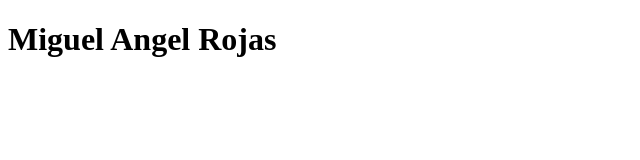
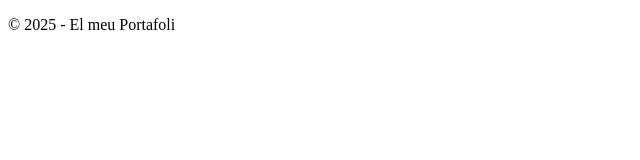
Before and after one commit to mrojasdaw2n25/portafoli-M0614, a plain HTML site: page index.html in a window 1280 px wide. Shown: the whole page, without its empty margins (0-640 px from the left). Drawn offline with Linux system fonts and the light colour scheme.

Commit message:
Afegida estructura base del footer

```diff
--- a/index.html
+++ b/index.html
@@ -1,12 +1,17 @@
 <!doctype html>
 <html lang="ca">
+
 <head>
   <meta charset="utf-8">
   <meta name="viewport" content="width=device-width, initial-scale=1">
   <title>Document</title>
 </head>
+
 <body>
 
+  <footer>
+    <p>© 2025 - El meu Portafoli</p>
+  </footer>
 </body>
+
 </html>
-<h1> Miguel Angel Rojas</h1>
```
Lines whose indentation alone changed are shown as unchanged.
